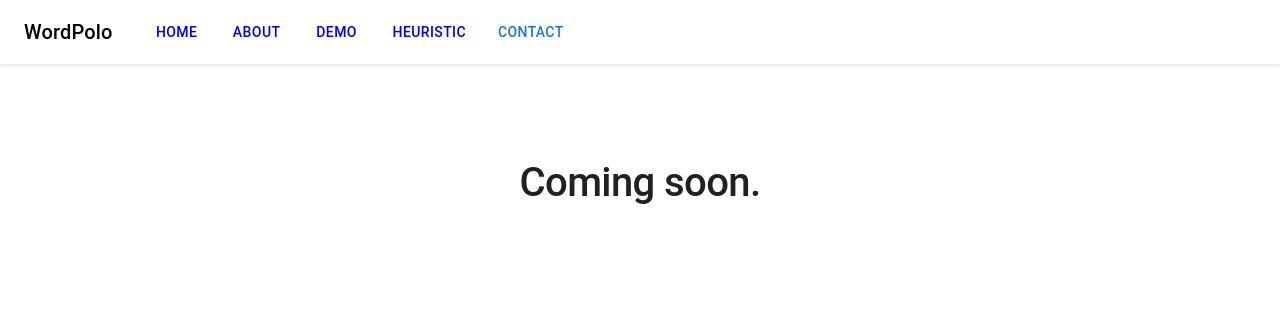
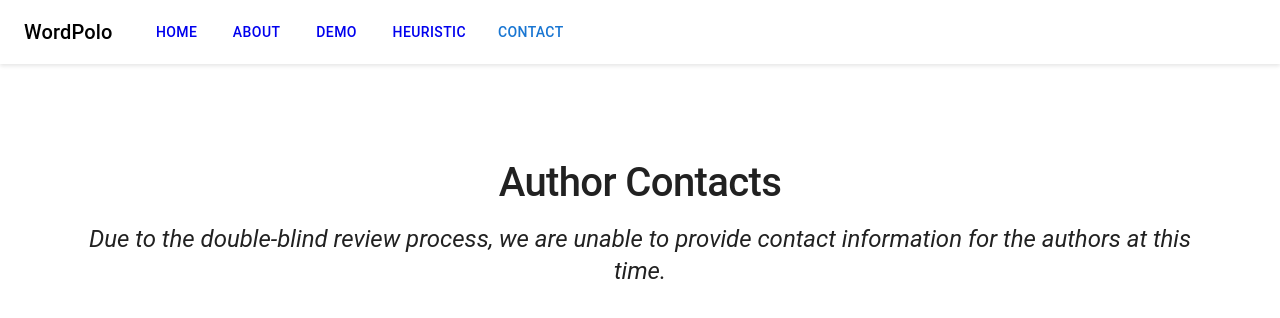
Before and after one commit to wordpolo/wordpolo-demo, a Next.js app: page /contact in a window 1280 px wide. Shown: the top 318 px of the page. Built offline with nearby package versions, Linux system fonts and the light colour scheme.

Commit message:
add stand-in for double blind reviews

```diff
--- a/src/pages/contact.tsx
+++ b/src/pages/contact.tsx
@@ -3,9 +3,12 @@ import { Box, Typography } from '@mui/material';
 export default function Contact() {
   return (
     <Box sx={{ textAlign: 'center', py: 8 }}>
-      <Typography variant="h1" component="h1">
-        Coming soon.
+      <Typography variant="h1" component="h1" sx={{ mb: 2 }}>
+          Author Contacts
       </Typography>
+      <Typography variant="h5" component="h1" sx={{ mb: 2 }}>
+          <em>Due to the double-blind review process, we are unable to provide contact information for the authors at this time.</em>
+        </Typography>
     </Box>
   );
 }
```
